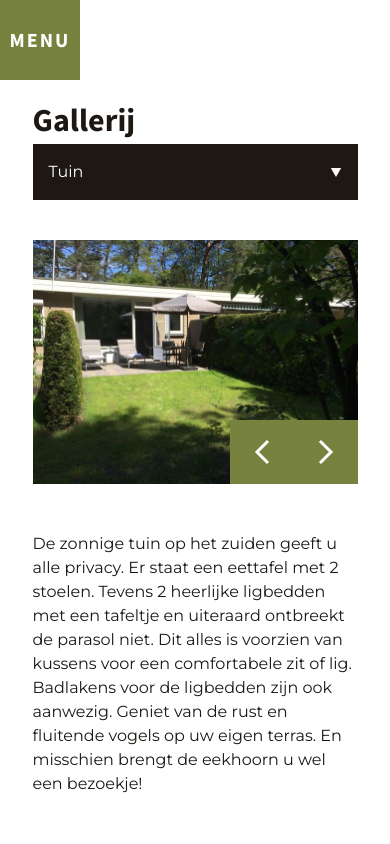
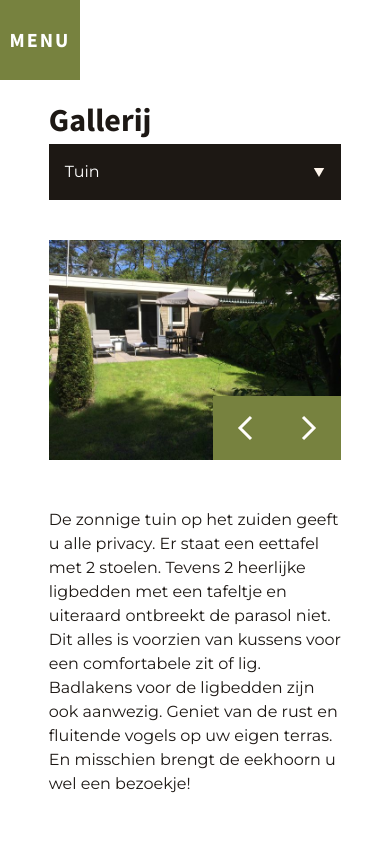
Before and after one commit to RammahKarpous/bungalow-mussen-nest, a React (Create React App) app: page /gallerij/tuin in a window 390 px wide. Shown: the top 844 px of the page. Built offline with nearby package versions, Linux system fonts and the light colour scheme.

Commit message:
Fixed the broken responsive design using the templates

```diff
--- a/src/App.js
+++ b/src/App.js
@@ -5,6 +5,7 @@ import Tuin from './pages/gallerij/Tuin';
 import Home from './pages/Home';
 import Woonkamer from './pages/gallerij/Woonkamer';
 import IncludeFooter from './components/templates/IncludeFooter';
+import OverDeBungalow from './pages/OverDeBungalow';
 
 function App() {
 	return (
@@ -35,6 +36,8 @@ function App() {
 								</Gallerij>
 							)}
 						/>
+
+						<Route exact path="/over-de-bungalow" component={OverDeBungalow} />
 					</IncludeFooter>
 				</Switch>
 			</div>
--- a/src/components/footer/Footer.jsx
+++ b/src/components/footer/Footer.jsx
@@ -4,7 +4,7 @@ import FooterNavigation from './FooterNavigation'
 
 const Footer = () => {
     return (
-        <footer className="bg-brown-100 mt-32 col-start-1 lg:col-start-2 col-end-7 lg:col-end-9">
+        <footer className="bg-brown-100 mt-32 col-start-1 col-end-9">
             <div className="py-20 px-8 md:pr-24 md:pl-24 lg:pr-48 lg:pl-56 flex flex-col md:flex-row gap-20 justify-between">
                 <div className="flex flex-col gap-6 w-80">
                     <img src={logo} className="w-52" alt="Mussen-Nest logo" />
@@ -22,7 +22,7 @@ const Footer = () => {
                     </div>
                 </div>
             </div>
-            <p className="sm:text-center text-beige-300 p-3 px-8 bg-brown-50">
+            <p className="sm:text-center text-beige-300 p-3 px-8 bg-brown-50 mb-0">
                 Gemaakt door <a href="https://viographs.com/nl" target="_blank" rel="noreferrer">
                     VioGraphs Media
                 </a>
--- a/src/components/templates/Galerij/ContentTemplate.jsx
+++ b/src/components/templates/Galerij/ContentTemplate.jsx
@@ -1,6 +1,6 @@
 const ContentTemplate = ({children}) => {
     return (
-        <div className="xl:w-3/12">
+        <div className="gallerij-content-template">
             {children}
         </div>
     )
--- a/src/components/templates/Galerij/MainTemplate.jsx
+++ b/src/components/templates/Galerij/MainTemplate.jsx
@@ -1,6 +1,6 @@
 const MainTemplate = ({children}) => {
     return (
-        <div className="mt-10 flex flex-col xl:flex-row gap-10">
+        <div className="gallerij-main-template">
             {children}
         </div>
     )
--- a/src/components/templates/Galerij/SlideshowTemplate.jsx
+++ b/src/components/templates/Galerij/SlideshowTemplate.jsx
@@ -1,6 +1,6 @@
 const SlideshowTemplate = ({children}) => {
     return (
-        <div className="xl:w-7/12">
+        <div className="gallerij-slideshow-template">
             {children}
         </div>
     )
--- a/src/components/templates/IncludeFooter.jsx
+++ b/src/components/templates/IncludeFooter.jsx
@@ -2,7 +2,7 @@ import Footer from '../footer/Footer';
 
 const IncludeFooter = ({children}) => {
     return (
-        <div className="col-start-1 lg:col-start-2 col-end-7 lg:col-end-9 xl:pl-0 lg:pl-20 relative mt-20">
+        <div className="include-footer">
             {children}
 
             <Footer />
--- /dev/null
+++ b/src/components/templates/PageTemplate.jsx
@@ -0,0 +1,9 @@
+const PageTemplate = ({children}) => {
+    return (
+        <div className="page-template">
+            {children}
+        </div>
+    )
+}
+
+export default PageTemplate
--- a/src/index.css
+++ b/src/index.css
@@ -7,11 +7,19 @@
 @tailwind utilities;
 
 @layer base {
-    h1, h2, h3, h4, p, nav a {
+	h1,
+	h2,
+	h3,
+	h4,
+	p,
+	nav a {
 		@apply text-brown-50;
 	}
 
-    h1, h2, h3, h4 {
+	h1,
+	h2,
+	h3,
+	h4 {
 		@apply font-headings;
 	}
 
@@ -61,19 +69,40 @@
 
 	.md-bg-cover {
 		background-position: -50px -970px !important;
-        background-size: 1800px!important;
+		background-size: 1800px !important;
 		background-repeat: no-repeat !important;
 	}
 
 	.lg-bg-cover {
 		background-position: -30px -1030px !important;
-        background-size: 2170px!important;
+		background-size: 2170px !important;
 		background-repeat: no-repeat !important;
 	}
 
 	.xl-bg-cover {
 		background-position: 30px -1630px !important;
-        background-size: 2870px!important;
+		background-size: 2870px !important;
 		background-repeat: no-repeat !important;
 	}
+
+	/* Template styles */
+	.include-footer {
+		@apply col-start-1 lg:col-start-2 col-end-7 lg:col-end-9 xl:pl-0 lg:pl-20 relative mt-20 grid grid-cols-8;
 	}
+
+	.page-template {
+		@apply w-full m-auto mb-3 mt-6 col-start-2 col-end-8 xl:col-end-9;
+	}
+
+	.gallerij-content-template {
+		@apply xl:w-3/12;
+	}
+
+	.gallerij-main-template {
+		@apply mt-10 flex flex-col xl:flex-row gap-10;
+	}
+
+	.gallerij-slideshow-template {
+		@apply xl:w-7/12;
+	}
+}
--- a/src/pages/Gallerij.jsx
+++ b/src/pages/Gallerij.jsx
@@ -1,15 +1,14 @@
 import TopNavigation from "../components/TopNavigation"
 import { gallerijLinks } from '../components/links'
+import PageTemplate from "../components/templates/PageTemplate"
 
 const Gallerij = ({ children, active }) => {
     return (
-        <div>
-            <div className="w-10/12 lg:w-full m-auto mb-3 mt-6">
-                <h1>Gallerij</h1>
-                <TopNavigation type={gallerijLinks} active={active} />
-                {children}
-            </div>
-        </div>
+        <PageTemplate>
+            <h1>Gallerij</h1>
+            <TopNavigation type={gallerijLinks} active={active} />
+            {children}
+        </PageTemplate>
     )
 }
 
--- /dev/null
+++ b/src/pages/OverDeBungalow.jsx
@@ -0,0 +1,11 @@
+import PageTemplate from "../components/templates/PageTemplate"
+
+const OverDeBungalow = () => {
+    return (
+        <PageTemplate>
+            <h1>Over De Bungalow</h1>
+        </PageTemplate>
+    )
+}
+
+export default OverDeBungalow
```
Lines whose indentation alone changed are shown as unchanged.
